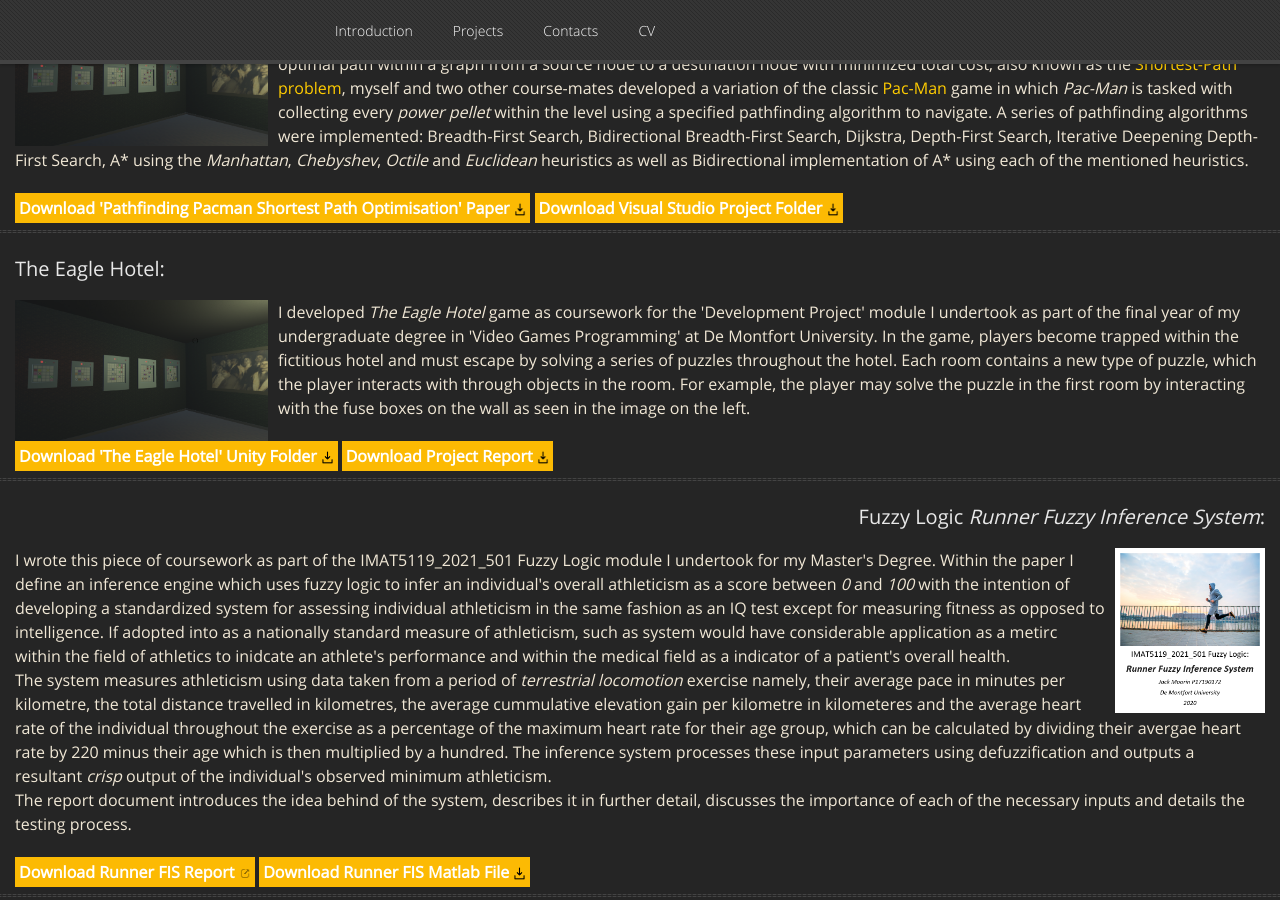
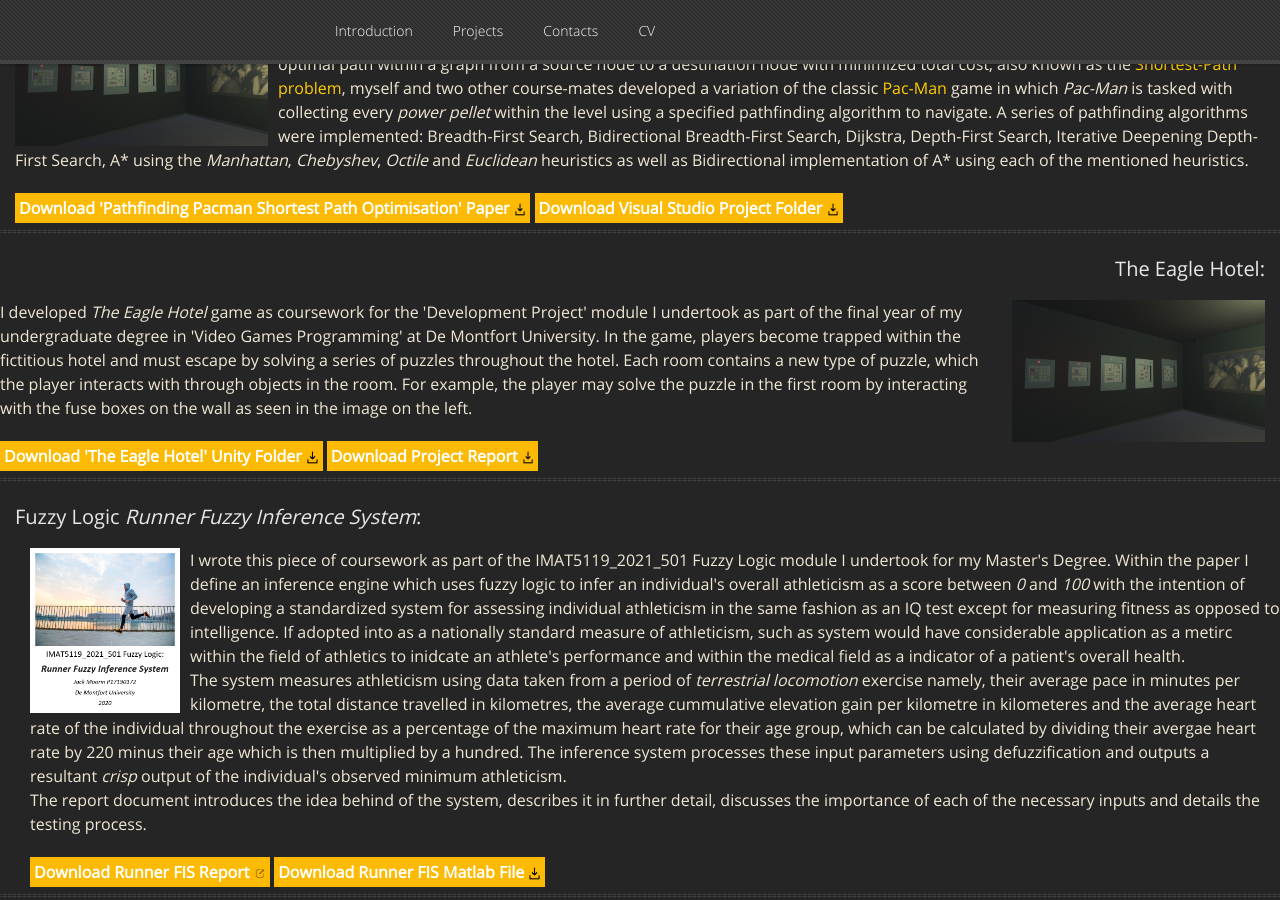
Before and after one commit to GamesProgrammingGrad2021/GamesProgrammingGrad2021.github.io, a Jekyll site: the page built from index.md, in a window 1280 px wide and 900 px high, scrolled down 1739 px. Built offline with Jekyll 4.4.1, drawn with Linux system fonts in a browser that asks for light colours; nearby versions of some CDN libraries; our own code applies the rules of GitHub Pages for plain Markdown files.

Commit message:
Update default.html

```diff
--- a/_layouts/default.html
+++ b/_layouts/default.html
@@ -233,12 +233,12 @@
 				</div>
 			</div>
 
-			<!-- The Eagle Hotel (Left)-->
+			<!-- The Eagle Hotel (Right)-->
 			<hr>
-			<h2 class="project_heading_l">The Eagle Hotel:</h2>
-			<div class="project_div_l">
+			<h2 class="project_heading_r">The Eagle Hotel:</h2>
+			<div class="project_div_r">
 				<div class="project_text_div_l">
-				<a href="https://drive.google.com/drive/folders/1M-U7_-Z6gfTVbV9UdJ8VeTNpTtiWqGKn?usp=sharing"><img src="Eagle Hotel Thumbnail.png" alt="Eagle Hotel Thumbnail" class="project_thumbnail_l" style="height: 20%; width: 20%;"></a>
+				<a href="https://drive.google.com/drive/folders/1M-U7_-Z6gfTVbV9UdJ8VeTNpTtiWqGKn?usp=sharing"><img src="Eagle Hotel Thumbnail.png" alt="Eagle Hotel Thumbnail" class="project_thumbnail_r" style="height: 20%; width: 20%;"></a>
 				I developed <i>The Eagle Hotel</i> game as coursework for the 'Development Project' module I undertook as part of the final year of my
 				undergraduate degree in 'Video Games Programming' at De Montfort University. In the game, players become trapped within the fictitious hotel
 				and must escape by solving a series of puzzles throughout the hotel. Each room contains a new type of puzzle, which the player interacts
@@ -250,12 +250,12 @@
 				</div>
 			</div>
 
-			<!-- Fuzzy Logic (MSc) Runner FIS (Right)-->
+			<!-- Fuzzy Logic (MSc) Runner FIS (Left)-->
 			<hr>
-			<h2 class="project_heading_r">Fuzzy Logic <i>Runner Fuzzy Inference System</i>:</h2>
-			<div class="project_div_r">
+			<h2 class="project_heading_l">Fuzzy Logic <i>Runner Fuzzy Inference System</i>:</h2>
+			<div class="project_div_l">
 				<div class="project_text_div_r">
-				<a href="FL Assignment 1 Report.docx"><img src="Runner FIS Thumbnail.png" alt="Fuzzy Logic Runner FIS" class="project_thumbnail_r" style="height: 12%; width: 12%;"></a>
+				<a href="FL Assignment 1 Report.docx"><img src="Runner FIS Thumbnail.png" alt="Fuzzy Logic Runner FIS" class="project_thumbnail_l" style="height: 12%; width: 12%;"></a>
 				I wrote this piece of coursework as part of the IMAT5119_2021_501 Fuzzy Logic module I undertook for my Master's Degree.
 				Within the paper I define an inference engine which uses fuzzy logic to infer an individual's overall athleticism as a score
 				between <i>0</i> and <i>100</i> with the intention of developing a standardized system for assessing individual athleticism
@@ -275,12 +275,12 @@
 				</div>
 			</div>
 
-			<!-- ANN Coursework (Left)-->
+			<!-- ANN Coursework (Right)-->
 			<hr>
-			<h2 class="project_heading_l">Artificial Neural Networks and Deep Learning:</h2>
-			<div class="project_div_l">
+			<h2 class="project_heading_r">Artificial Neural Networks and Deep Learning:</h2>
+			<div class="project_div_r">
 				<div class="project_text_div_l">
-				<a href="https://drive.google.com/file/d/1X-fP9Mrm-ccgKDmvOfAfwK8EcRm2s_mT/view?usp=sharing"><img src="ANN Coursework Thumbnail.png" alt="ANN Coursework Thumbnail" class="project_thumbnail_l" style="height: 12%; width: 12%;"></a>
+				<a href="https://drive.google.com/file/d/1X-fP9Mrm-ccgKDmvOfAfwK8EcRm2s_mT/view?usp=sharing"><img src="ANN Coursework Thumbnail.png" alt="ANN Coursework Thumbnail" class="project_thumbnail_r" style="height: 12%; width: 12%;"></a>
 				This is an artificial neural network program I developed which is trained on the
 				<a href="http://kdd.ics.uci.edu/databases/kddcup99/kddcup99.html">KDD Cup 1999</a> dataset in an attempt to build a model which
 				would be able to classify connections into either <i>bad</i> potentially malicious connections or <i>good</i> normal connections.<br>
```
